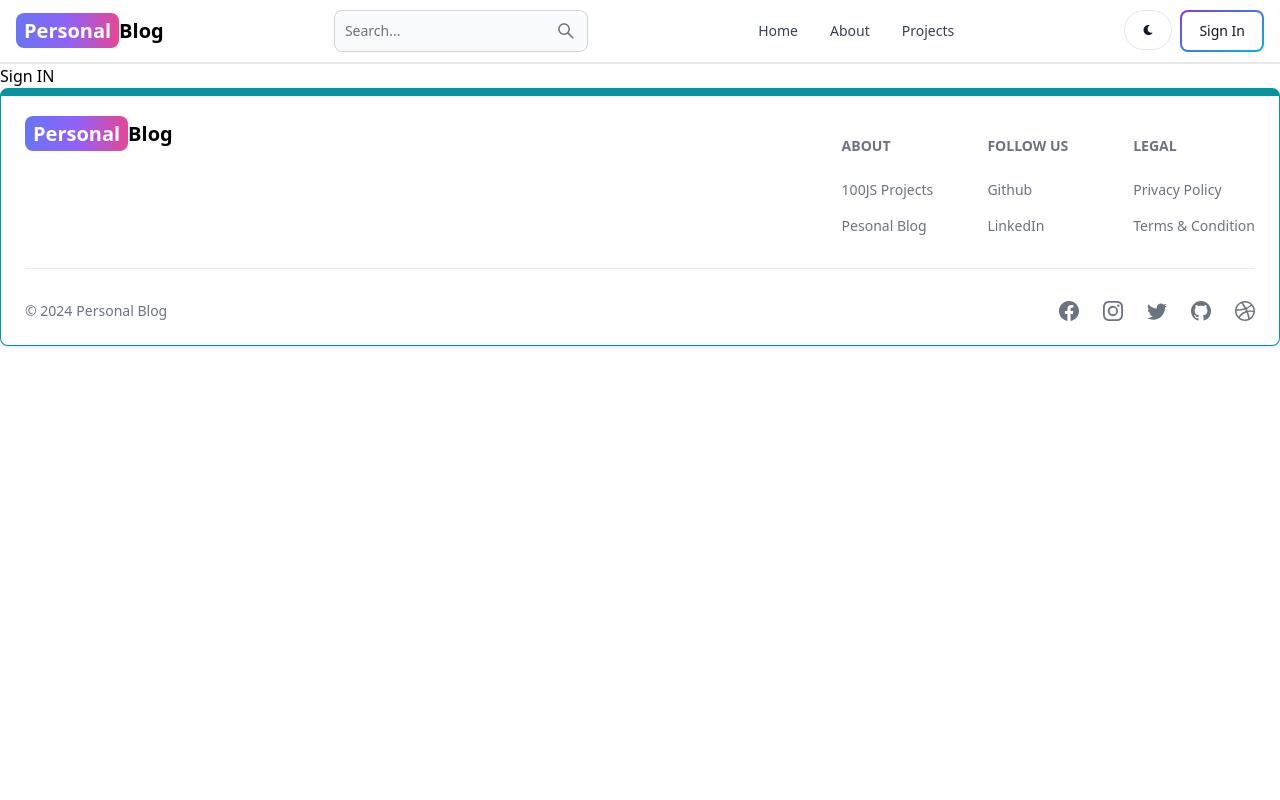
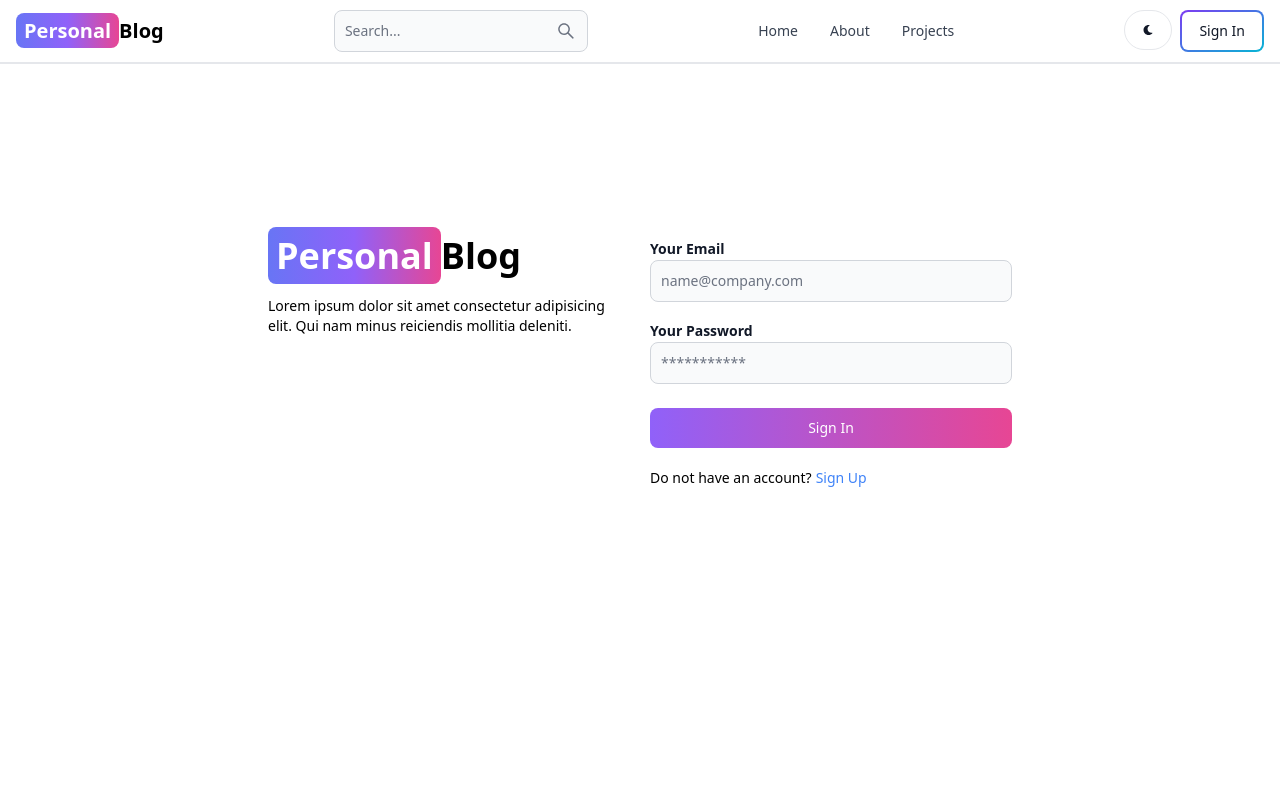
Before and after one commit to biswarupgh0sh/MERN-Blog-app, a React (Vite) app in the folder client/: page /sign-in in a window 1280 px wide. Shown: the top 800 px of the page. Built offline with nearby package versions, Linux system fonts and the light colour scheme.

Commit message:
sign in ui and functionality added

```diff
--- a/client/src/pages/SignIn.jsx
+++ b/client/src/pages/SignIn.jsx
@@ -1,8 +1,114 @@
+import { Link, useNavigate } from "react-router-dom";
+import { Alert, Button, Label, Spinner, TextInput } from "flowbite-react";
+import { useState } from "react";
+export default function SignUp() {
+  const [formData, setFormData] = useState({});
+  const [erroMessage, setErrorMessage] = useState(null);
+  const [loading, setLoading] = useState(false);
+  const navigate = useNavigate();
 
-export default function SignIn() {
+  const handleChange = (e) => {
+    setFormData({ ...formData, [e.target.id]: e.target.value.trim() });
+  };
+  const handleSubmit = async (e) => {
+    e.preventDefault();
+    if (!formData.email || !formData.password) {
+      setErrorMessage("Please Fill Out All the fields");
+    }
+    try {
+      setLoading(true);
+      setErrorMessage(null);
+      const res = await fetch("/api/auth/signin", {
+        method: "POST",
+        headers: { "Content-Type": "application/json" },
+        body: JSON.stringify(formData),
+      });
+      const data = await res.json();
+      if (data.success === false) {
+        setErrorMessage(data.message);
+      }
+      if (res.ok) {
+        navigate("/");
+      }
+      setLoading(false);
+    } catch (error) {
+      setErrorMessage(error.message);
+      setLoading(false);
+    }
+  };
   return (
-    <div>
-      Sign IN
+    <div className="mt-40 min-h-screen">
+      <div className="max-w-3xl flex p-3 mx-auto flex-col md:flex-row gap-5">
+        {/*left*/}
+
+        <div className="flex-1">
+          <Link to="/" className="font-bold dark:text-white text-4xl ml-auto">
+            <span className="px-2 py-1 bg-gradient-to-r from-indigo-500 via-purple-500 to-pink-500 rounded-lg text-white">
+              Personal
+            </span>
+            Blog
+          </Link>
+          <p className="mt-5 text-sm">
+            Lorem ipsum dolor sit amet consectetur adipisicing elit. Qui nam
+            minus reiciendis mollitia deleniti.
+          </p>
+        </div>
+        {/*right */}
+
+        <div className="flex-1">
+          <form className="flex flex-col gap-4" onSubmit={handleSubmit}>
+            <div>
+              <Label htmlFor="email" value="Your Email" className="font-bold" />
+              <TextInput
+                placeholder="name@company.com"
+                id="email"
+                type="email"
+                onChange={handleChange}
+              />
+            </div>
+            <div>
+              <Label
+                htmlFor="password"
+                value="Your Password"
+                className="font-bold"
+              />
+              <TextInput
+                placeholder="***********"
+                id="password"
+                type="password"
+                onChange={handleChange}
+              />
+            </div>
+            <Button
+              gradientDuoTone="purpleToPink"
+              type="submit"
+              className="mt-2"
+              disabled={loading}
+            >
+              {loading ? (
+                <>
+                  <Spinner size="sm">
+                    <span className="pl-3">Loading...</span>
+                  </Spinner>
+                </>
+              ) : (
+                "Sign In"
+              )}
+            </Button>
+          </form>
+          <div className="flex gap-1 text-sm mt-5">
+            <span>Do not have an account?</span>
+            <Link to="/sign-up" className="text-blue-500">
+              Sign Up
+            </Link>
+          </div>
+          {erroMessage && (
+            <Alert className="mt-5" color="failure">
+              {erroMessage}
+            </Alert>
+          )}
+        </div>
+      </div>
     </div>
-  )
+  );
 }
--- a/client/src/pages/SignUp.jsx
+++ b/client/src/pages/SignUp.jsx
@@ -86,7 +86,7 @@ export default function SignUp() {
                 className="font-bold"
               />
               <TextInput
-                placeholder="Password"
+                placeholder="***********"
                 id="password"
                 type="password"
                 onChange={handleChange}
```
